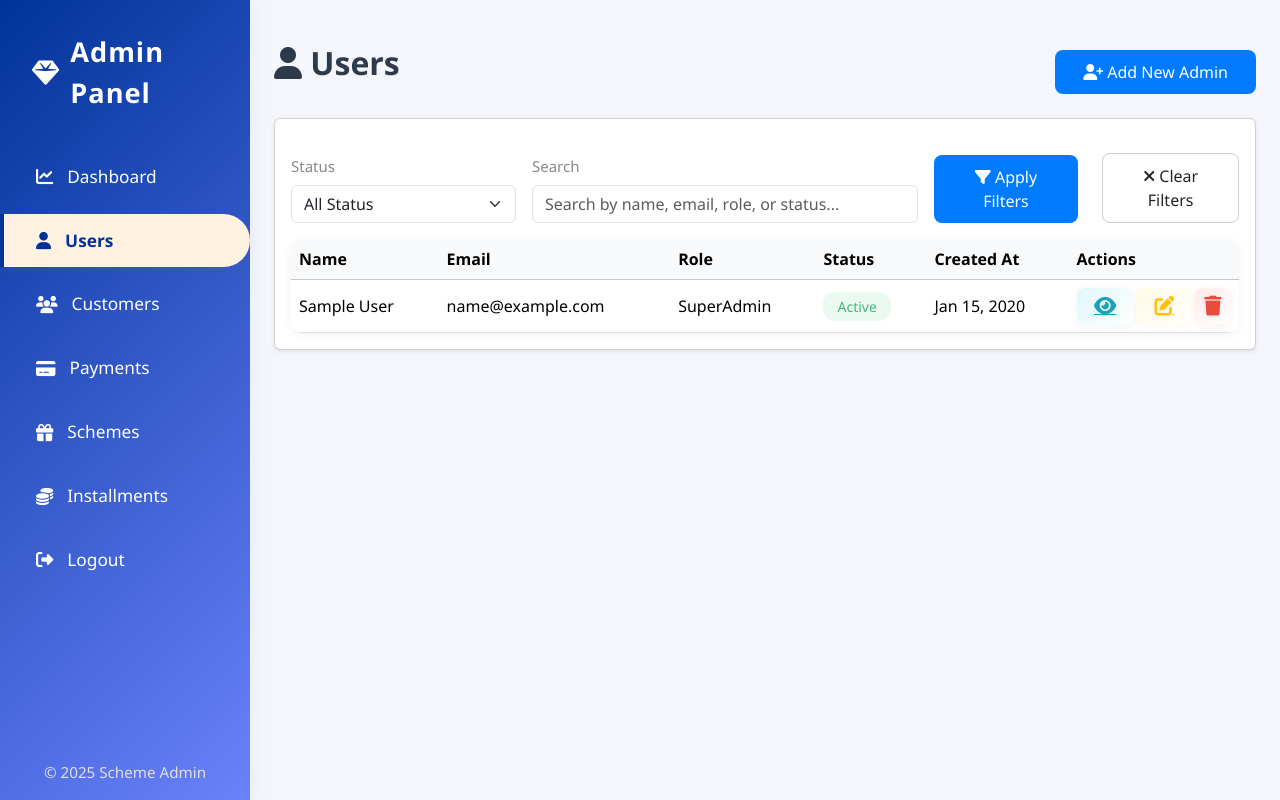
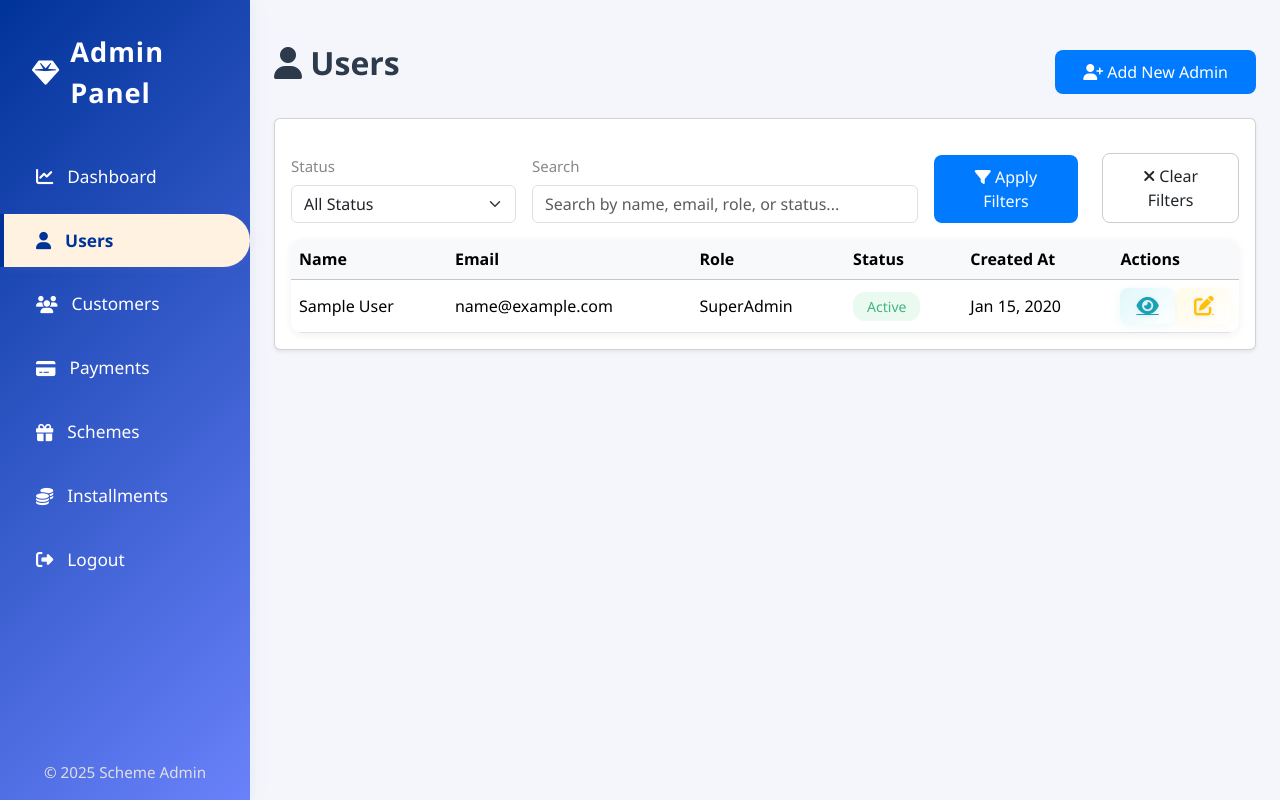
Before and after one commit to munazzabegam/scheme_, a PHP site: page /user/index.php in a window 1280 px wide. Run offline with PHP 8.4, Linux system fonts and the light colour scheme; the visitor is signed in with stand-in values (Sample User, id 1); tables that the repository leaves empty hold one stand-in row (values such as "Sample post").

Commit message:
updated bug in user page

```diff
--- a/admin/user/index.php
+++ b/admin/user/index.php
@@ -1,4 +1,5 @@
 <?php
+session_start();
 // Database connection
 include_once '../../config/database.php';
 
@@ -120,10 +121,14 @@ $result = $stmt->get_result();
                   <div class="action-btn-group">
                     <a href="view.php?id=<?= $row['AdminID'] ?>" class="action-btn" title="View"><i class="fa fa-eye"></i></a>
                     <a href="edit.php?id=<?= $row['AdminID'] ?>" class="action-btn edit" title="Edit"><i class="fa fa-edit"></i></a>
-                    <form method="post" action="index.php" style="display:inline;">
-                      <input type="hidden" name="delete_admin_id" value="<?= $row['AdminID'] ?>">
-                      <button type="submit" class="action-btn delete" title="Delete" onclick="return confirm('Are you sure you want to delete this admin?');"><i class="fa fa-trash"></i></button>
-                    </form>
+                    <?php if ($_SESSION['admin_id'] != $row['AdminID']): ?>
+                      <form method="post" action="index.php" style="display:inline;">
+                        <input type="hidden" name="delete_admin_id" value="<?= $row['AdminID'] ?>">
+                        <button type="submit" class="action-btn delete" title="Delete" onclick="return confirm('Are you sure you want to delete this admin?');">
+                          <i class="fa fa-trash"></i>
+                        </button>
+                      </form>
+                    <?php endif; ?>
                   </div>
                 </td>
               </tr>
```
